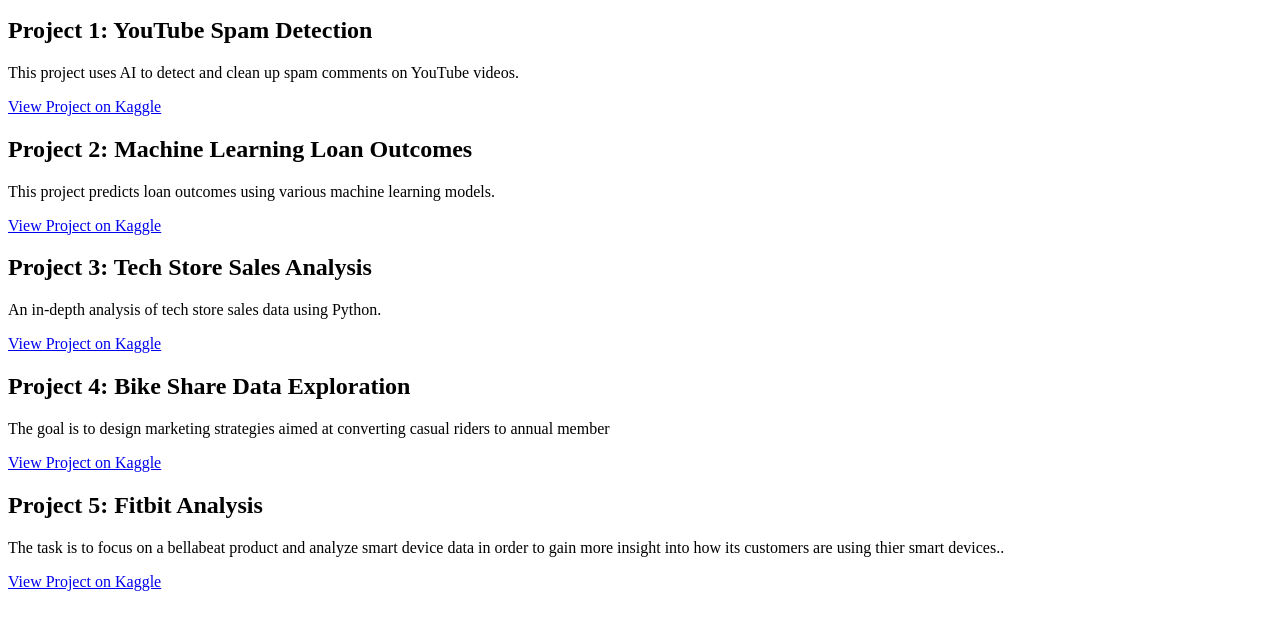
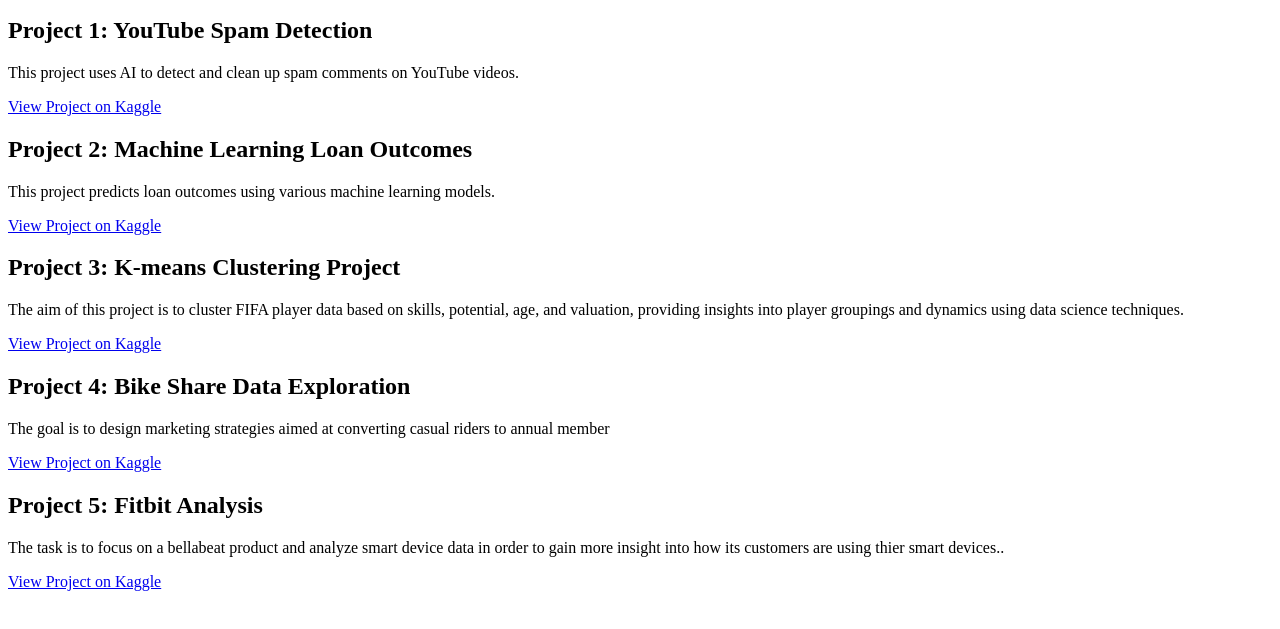
Before and after one commit to osazeogbebor/my-portfolio, a plain HTML site: page index.html in a window 1280 px wide. Shown: the part 101-730 px from the top of the page. Drawn offline with Linux system fonts and the light colour scheme.

Commit message:
index.html

```diff
--- a/index.html
+++ b/index.html
@@ -22,8 +22,8 @@
     </div>
 
     <div>
-        <h2>Project 3: Tech Store Sales Analysis</h2>
-        <p>An in-depth analysis of tech store sales data using Python.</p>
+        <h2>Project 3: K-means Clustering Project</h2>
+        <p>The aim of this project is to cluster FIFA player data based on skills, potential, age, and valuation, providing insights into player groupings and dynamics using data science techniques.</p>
         <a href="https://www.kaggle.com/code/osazeogbebor/k-means-clustering-project" target="_blank">View Project on Kaggle</a>
     </div>
 
```
